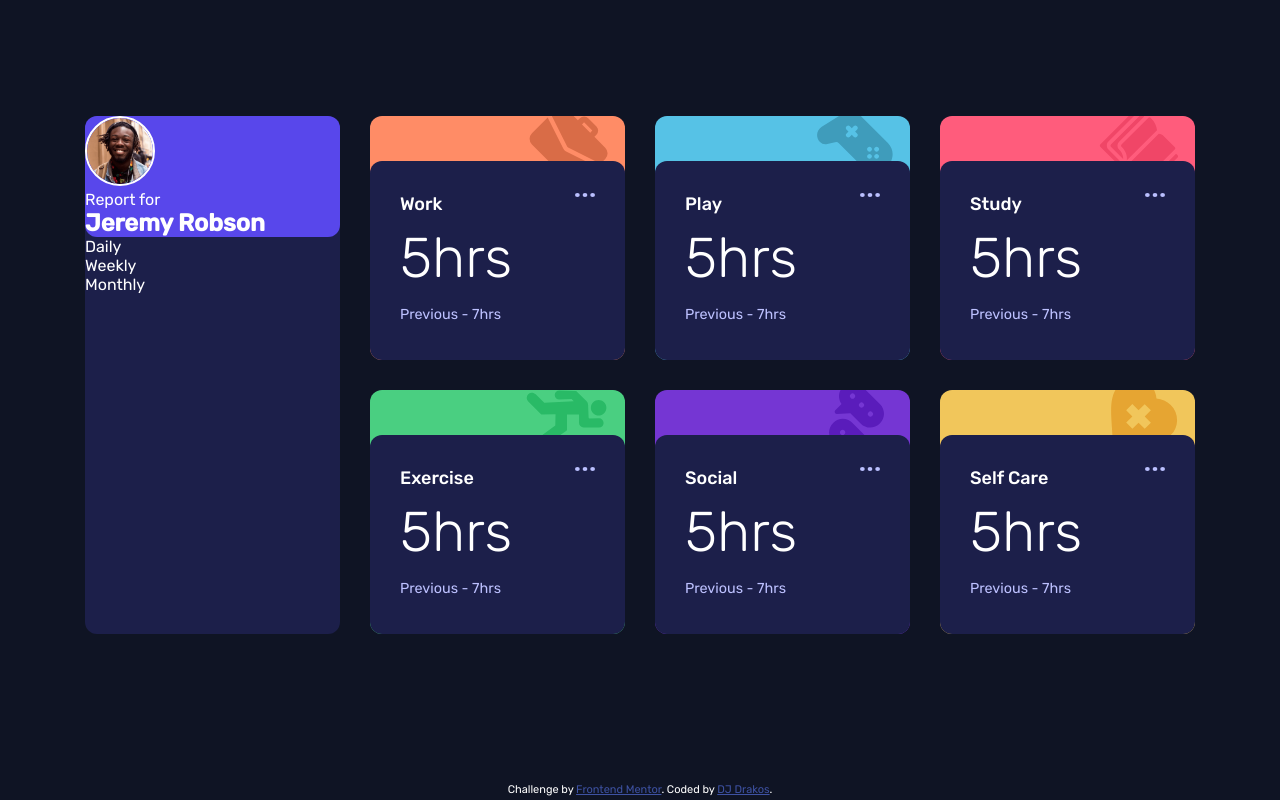
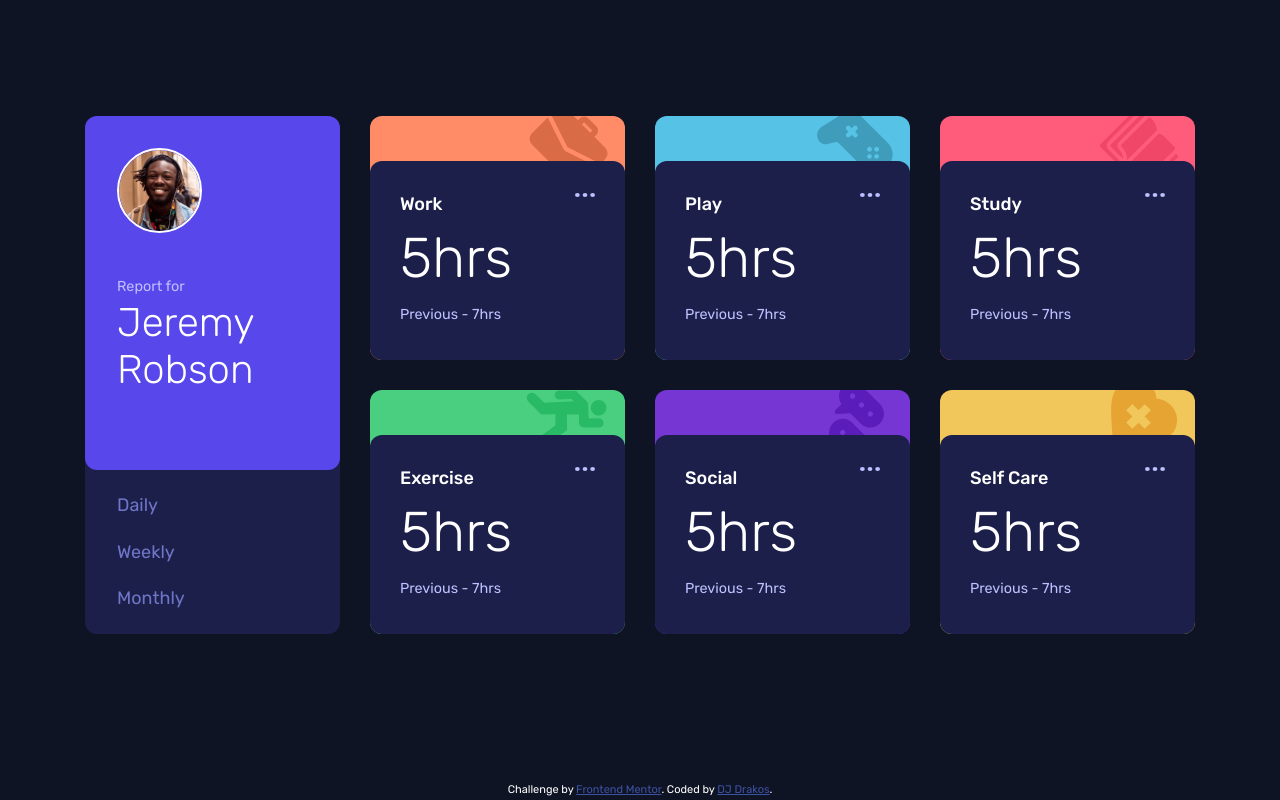
Before and after one commit to dj-drakos/fem-time-tracking-dashboard, a React (Create React App) app: page / in a window 1280 px wide. Built offline with nearby package versions, Linux system fonts and the light colour scheme.

Commit message:
add text styling on header

```diff
--- a/src/App.css
+++ b/src/App.css
@@ -11,10 +11,14 @@
   justify-content: center;
   align-items: center;
   gap: var(--gap);
+margin: auto;
 }
 
 header {
   grid-area: head;
+  display: grid;
+  grid-template-rows: 133px 70px;
+  align-items: center;
 }
 
 main {
@@ -25,15 +29,48 @@ main {
 }
 
 .profile {
+  padding: 32px;
   background: hsl(246, 80%, 60%);
   border-radius: var(--corner);
+  display: grid;
+  grid-template: 'icon p' 35px
+                 'icon h1' 35px / 70px auto;
+  column-gap: 18px;
 }
 
 .profile > img {
+  grid-area: icon;
   width: 70px;
   height: auto;
   border: 2px solid white;
   border-radius: 50%;
+}
+
+.profile > p {
+  grid-area: p;
+  align-self:flex-end;
+  font-size: .9rem;
+  color: hsl(236, 100%, 87%);
+  margin-bottom: 4px;
+}
+
+ul {
+  height: 100%;
+  display: flex;
+  justify-content:space-evenly;
+  color: hsl(235, 45%, 61%);
+  font-size: 1.125rem;
+  font-weight: 400;
+}
+
+li:active{
+  color: white;
+}
+
+h1 {
+  grid-area: h1;
+  align-self: flex-start;
+  font-weight: 300;
 }
 
 header, .activity-card-data {
@@ -163,6 +200,36 @@ footer {
     height: calc(var(--card-height) * 2 + var(--gap));
   }
 
+  header {
+    grid-area: head;
+    display: grid;
+    grid-template-rows: 354px auto;
+    align-items: stretch;
+  }
+
+  .profile {
+    grid-template: 'icon' 85px
+                    'p' auto
+                    'h1' auto / 1fr;
+    column-gap: 0;
+  }
+
+  .profile > img {
+    width: 85px;
+    height: auto;
+    border: 2px solid white;
+  }
+
+  h1 {
+    font-size: 2.5rem;
+  }
+
+  ul {
+    padding: 0 32px;
+    flex-direction: column;
+    justify-content: space-evenly;
+  }
+
   main {
     grid-template: repeat(2, var(--card-height)) / repeat(3, var(--card-width));
     gap: var(--gap);
--- a/src/index.css
+++ b/src/index.css
@@ -14,14 +14,14 @@
   margin: 0;
 }
 
-html, body, #root {
+html, body, #root, .App {
   height: 100%;
 }
 
 body, #root {
   display: flex;
-  justify-content: center;
-  align-items: stretch;
+  flex-direction: column;
+  justify-content: space-between;
 }
 
 body {
@@ -47,6 +47,6 @@ ul, ol {
   padding: 0;
 }
 
-button {
+button, a {
   cursor: pointer;
 }
```
